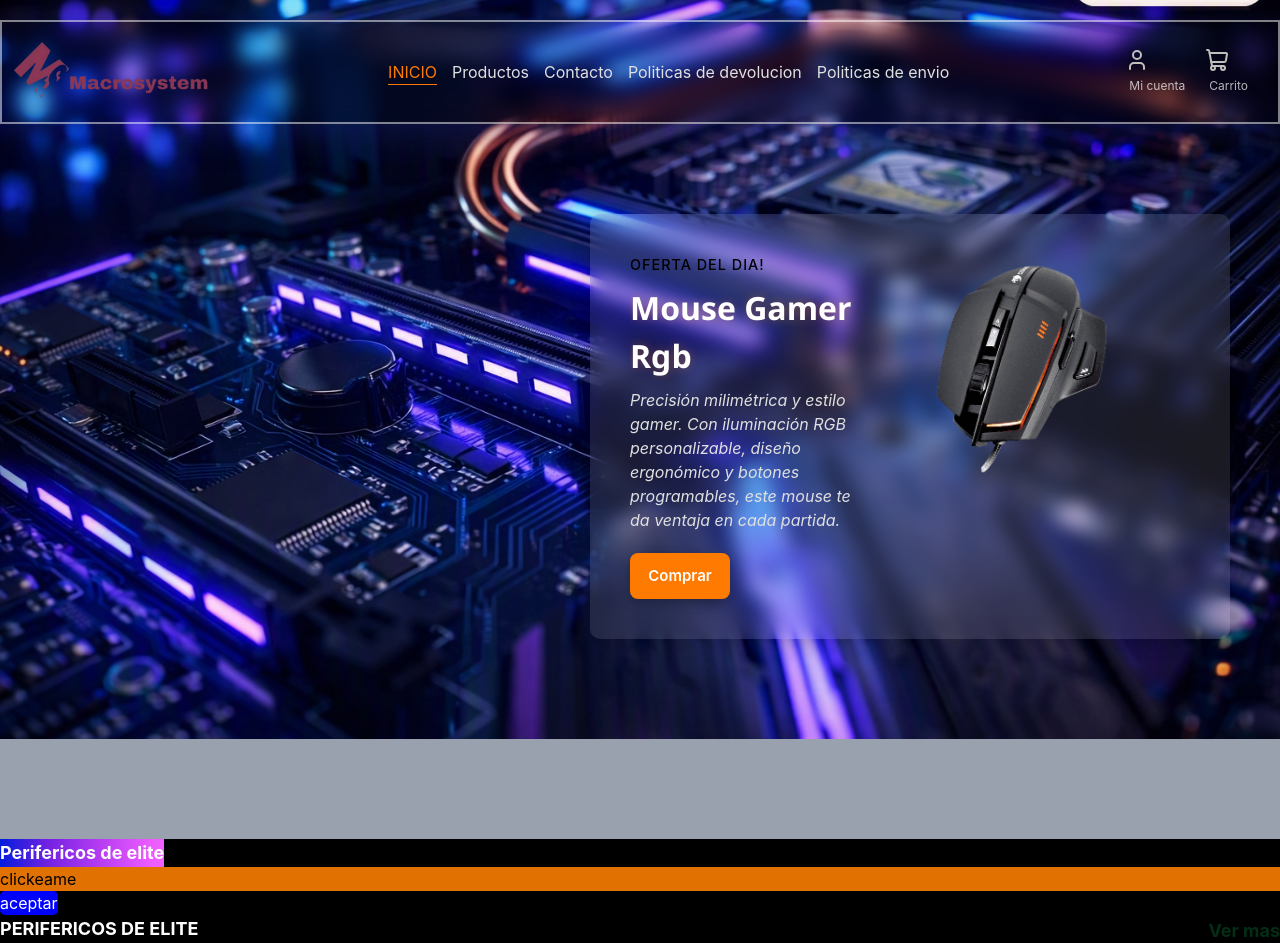
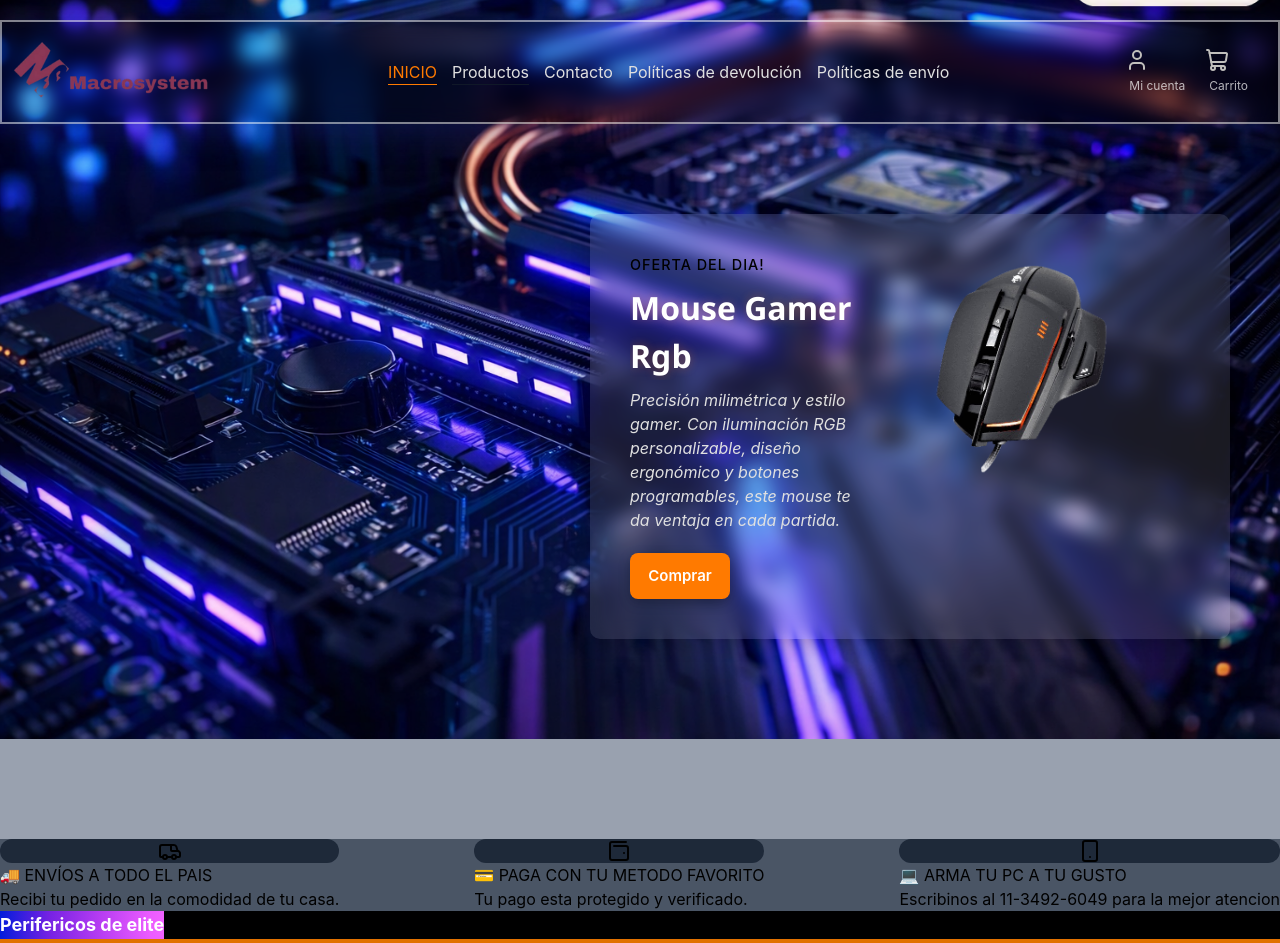
Before and after one commit to Al-dam1/Macrosystem, a React (Vite) app: page / in a window 1280 px wide. Shown: the top 943 px of the page. Built offline with nearby package versions, Linux system fonts and the light colour scheme.

Commit message:
Aplicando algunas mejoras y empezando a hacer el diseño en Home.

```diff
--- a/pages/Home.jsx
+++ b/pages/Home.jsx
@@ -5,12 +5,13 @@ import Slider from '../src/components/Slider'
 import Botones from '../src/components/Botones'
 import TituloOferta from '../src/components/TituloOferta'
 import EncabezadoOferta from '../src/components/EncabezadoOferta'
-
+import Banner from '../src/components/Banner'
 const Home = () => {
   return (
     <div>
       <Navbar/>
       <Slider/>
+      <Banner/>
       <TituloOferta texto='Perifericos de elite'/>
        <p className='gap-5 p-6 bg-amber-600 text-aber-500 border-b-amber-700'> clickeame</p>
       <Botones texto='aceptar' color='blue'/>
--- /dev/null
+++ b/src/components/Banner.jsx
@@ -0,0 +1,36 @@
+import React from "react";
+import { Van, WalletMinimal,Smartphone } from "lucide-react";
+const Banner = () => {
+  return (
+    <div className="flex flex-row justify-between bg-gray-600">
+
+      <div>
+        <div className="flex justify-center p-2 bg-gray-800 rounded-full">
+          <Van />
+        </div>
+        <h3>🚚 ENVÍOS A TODO EL PAIS </h3>
+        <p>Recibi tu pedido en la comodidad de tu casa.</p>
+      </div>
+      <div>
+         <div className="flex justify-center p-2 bg-gray-800 rounded-full">
+          <WalletMinimal />
+        </div>
+        <div>
+          <h3>💳 PAGA CON TU METODO FAVORITO</h3>
+          <p>Tu pago esta protegido y verificado.</p>
+        </div>
+      </div>
+      <div>
+        <div className="flex justify-center p-2 bg-gray-800 rounded-full">
+          <Smartphone />{" "}
+        </div>
+        <div>
+          <h3>💻 ARMA TU PC A TU GUSTO</h3>
+          <p>Escribinos al 11-3492-6049 para la mejor atencion</p>
+        </div>
+      </div>
+    </div>
+  );
+};
+
+export default Banner;
--- a/src/components/EncabezadoOferta.jsx
+++ b/src/components/EncabezadoOferta.jsx
@@ -4,10 +4,10 @@ const encabezadoOferta = ({text}) => {
   return (
     <div className='flex items-center justify-between m-8'>
        <h2
-        className="inline-block p-4 m-12 text-lg font-bold text-white border-b-4 aling-center border-b-blue-500 ">
+        className="inline-block p-4 m-12 text-lg font-bold text-white border-b-4 aling-center border-b-blue-500 n">
         {text}
       </h2>
-      <span className='text-lg font-bold text-green-950'>Ver mas</span>
+      <span className='text-lg font-bold text-green-500'>Ver mas</span>
     </div>
   )
 }
--- a/src/components/Navbar.jsx
+++ b/src/components/Navbar.jsx
@@ -14,22 +14,57 @@ const Navbar = () => {
             height={"100px"}
           />
           <nav>
-            <ul>
+            <ul className="flex gap-6">
               <li className="active">Inicio</li>
+              <li className="relative group">
+                <a href="#" className="cursor-pointer">
+                  Productos
+                </a>
+                <ul className="absolute hidden p-2 mt-2 bg-gray-900 group-hover:block">
                   <li>
-                <a>Productos</a>
+                    Conectividad
+                    <ul className="ml-4">
+                      <li>TP-Link</li>
+                      <li>Mercusys</li>
+                    </ul>
+                  </li>
+                  <li>Accesorios</li>
+                  <li>Impresión</li>
+                  <li>
+                    Periféricos
+                    <ul className="ml-4">
+                      <li>Teclados</li>
+                      <li>Mouse</li>
+                      <li>Combos</li>
+                      <li>Parlantes</li>
+                    </ul>
                   </li>
                   <li>
-                <a>Contacto</a>
+                    Componentes de PC
+                    <ul className="ml-4">
+                      <li>Placas de video</li>
+                      <li>Procesadores</li>
+                      <li>Discos sólidos</li>
+                      <li>Memoria RAM PC</li>
+                      <li>Fuentes</li>
+                      <li>Motherboards</li>
+                      <li>Gabinetes</li>
+                    </ul>
+                  </li>
+                </ul>
               </li>
               <li>
-                <a>Politicas de devolucion</a>
+                <a href="#">Contacto</a>
               </li>
               <li>
-                <a>Politicas de envio</a>
+                <a href="#">Políticas de devolución</a>
+              </li>
+              <li>
+                <a href="#">Políticas de envío</a>
               </li>
             </ul>
           </nav>
+
           <div className="contenido-users">
             <div className="user">
               <User color="#c0bfbc" />
@@ -52,34 +87,14 @@ const Navbar = () => {
             personalizable, diseño ergonómico y botones programables, este mouse
             te da ventaja en cada partida.
           </p>
-    <a className="oferta-btn" href="#">Comprar</a>
+          <a className="oferta-btn" href="#">
+            Comprar
+          </a>
         </div>
         <div className="flex items-center justify-center oferta-img sm:w-1/2">
           <img src={Mouse} className="object-contain w-full h-64 " />
         </div>
       </article>
-{/* <section className="flex-row justify-between bg-amber-50">
-  <div>
-    <h2>Procesadores</h2>
-    <p>lorem jdaskjdashda
-    </p>
-    <span>ver mas</span>
-  </div>
-  <div>
-    <h2>tarjetas graficas</h2>
-    <p>lorem jdaskjdashda
-    </p>
-    <span>ver mas</span>
-  </div>
-  <div>
-    <h2>almacenamiento </h2>
-    <p>lorem jdaskjdashda
-    </p>
-    <span>ver mas</span>
-  </div>
-</section> */}
-
-
     </header>
   );
 };
--- a/src/index.css
+++ b/src/index.css
@@ -78,6 +78,7 @@ header > article {
   list-style: none;
   color: var(--text);
 }
+
 .contenido a{
   cursor: pointer;}
 .active {
```
Lines whose indentation alone changed are shown as unchanged.
